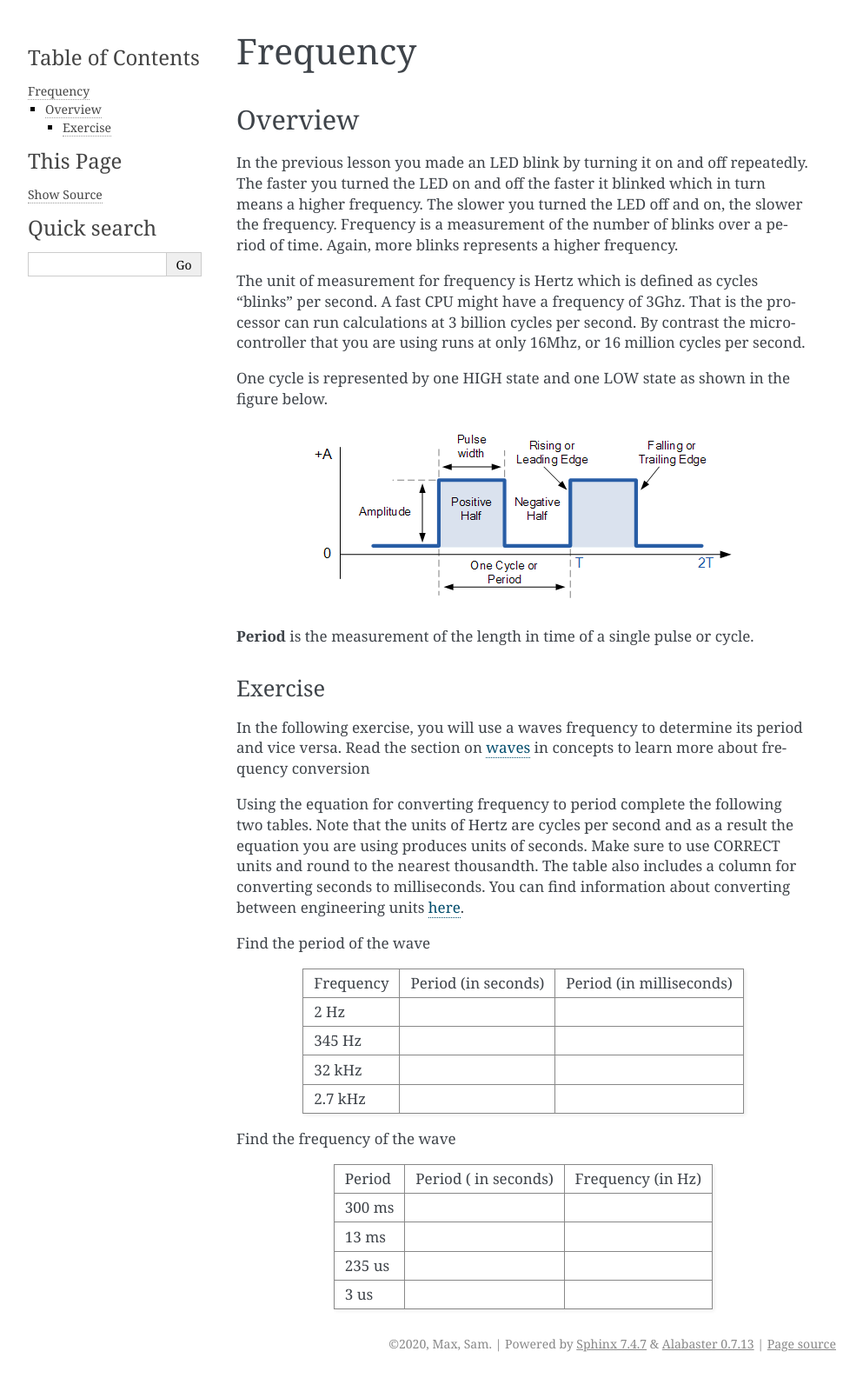
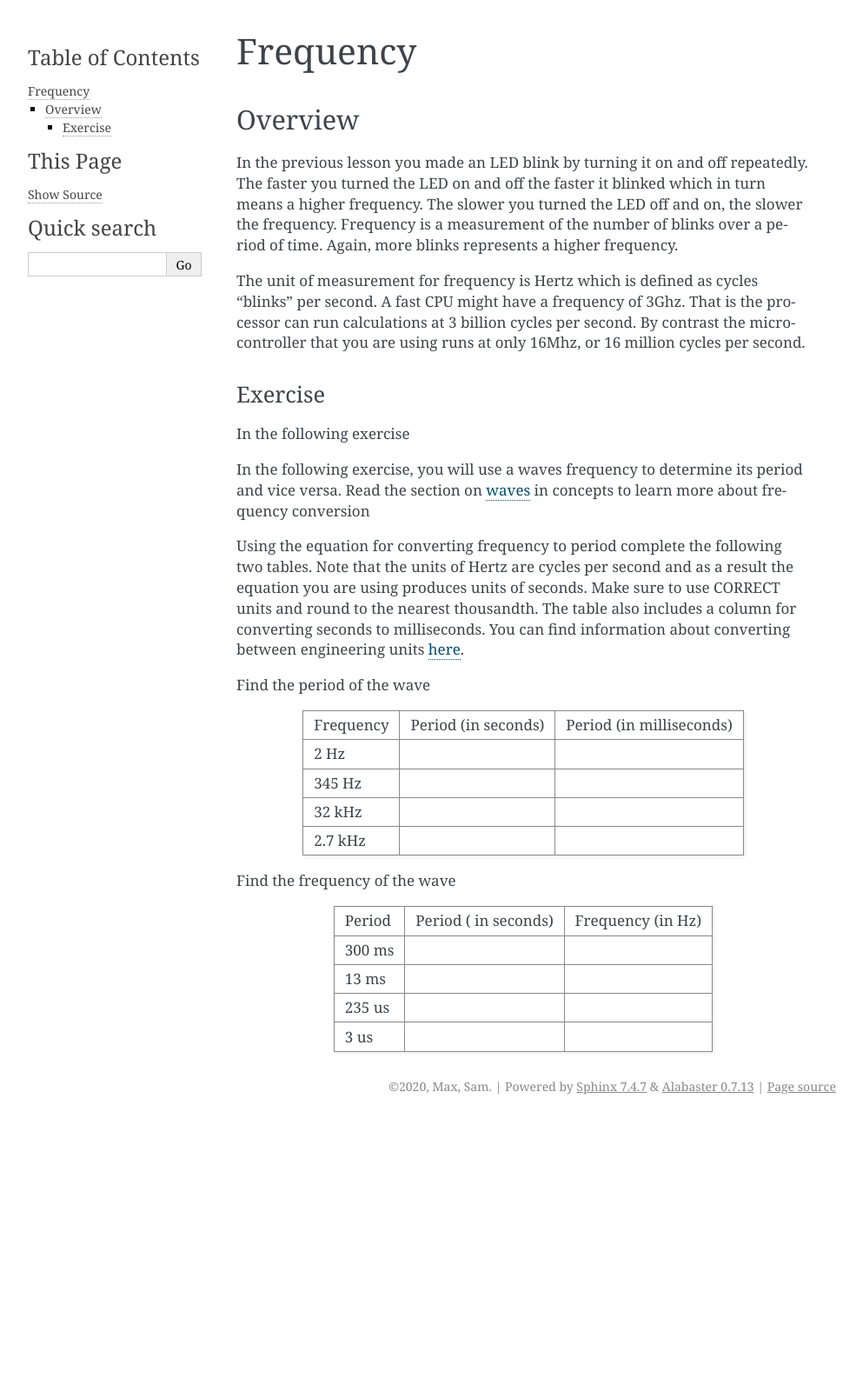
Before and after one commit to maxtkc/mvths-wiki, a Sphinx documentation site: the page built from docs/025-frequency-and-period.rst, in a window 1280 px wide. Shown: the whole page at 87% size, without its empty margins (148-1141 px from the left). Built offline with Sphinx 7.4.7, drawn with Linux system fonts in a browser that asks for light colours; pages that are not in the unit, such as notebooks, are missing from menus; after the commit the page ends 1289 px from its top, so only the background shows below that.

Commit message:
Update and rename 025-frequency-conversion.rst to 025-frequency-and-period.rst

```diff
--- a/docs/025-frequency-conversion.rst
+++ b/docs/025-frequency-and-period.rst
@@ -11,17 +11,10 @@ blinks over a period of time. Again, more blinks represents a higher frequency.
 The unit of measurement for frequency is Hertz which is defined as cycles "blinks" per second. A fast CPU might have a frequency of 3Ghz. That is the processor can
 run calculations at 3 billion cycles per second. By contrast the microcontroller that you are using runs at only 16Mhz, or 16 million cycles per second.
 
-One cycle is represented by one HIGH state and one LOW state as shown in the figure below.
-
-.. figure:: images/waveforms-tim3.png
-   :alt:
-
-**Period** is the measurement of the length in time of a single pulse or cycle.
-
-
-
 Exercise
 ~~~~~~~~
+
+In the following exercise
 
 In the following exercise, you will use a waves frequency to determine its period and vice versa. Read the section on
 `waves <https://www.google.com/url?q=https://docs.google.com/document/d/1BmZbXzxnD2j17QToSZ9jeZmnP7burwfksfQq2v4zu-Y/edit%23heading%3Dh.r3kc4sg9zrj4&sa=D&ust=1587613173942000>`__ in
```
